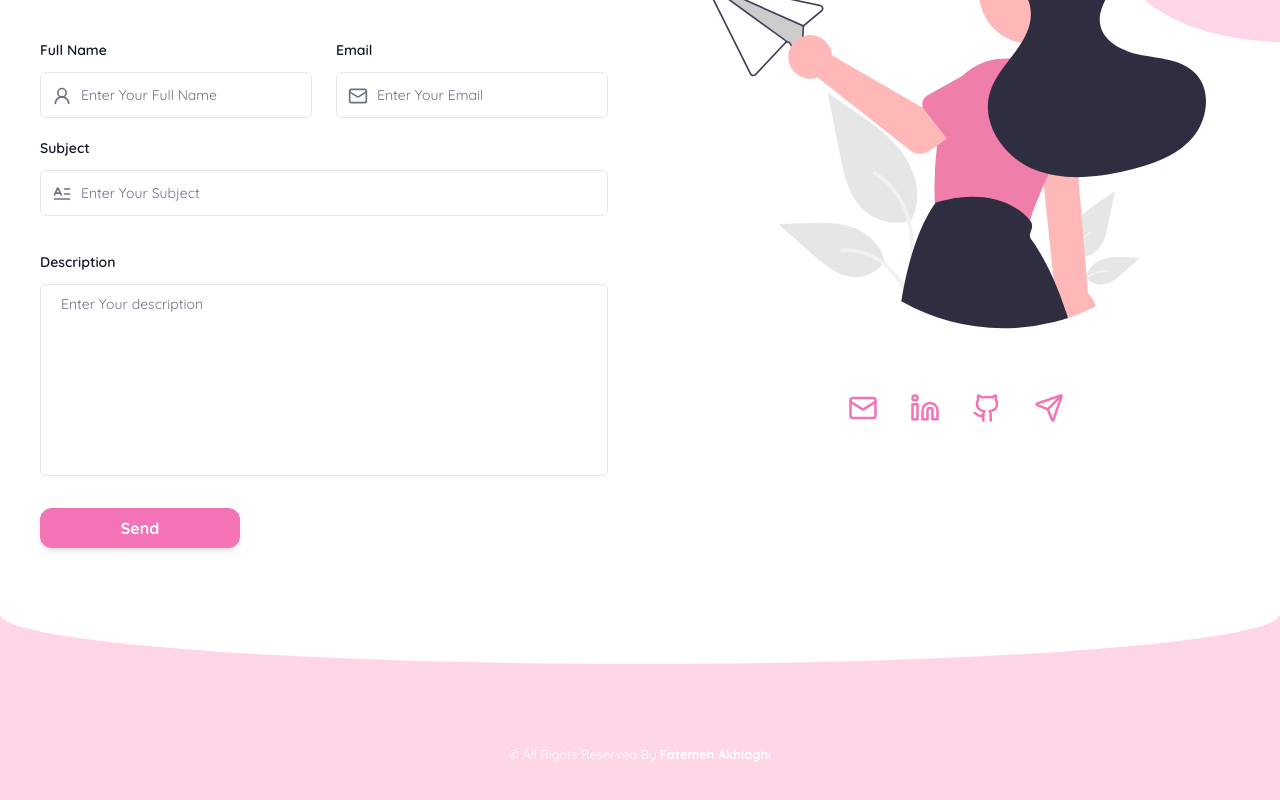
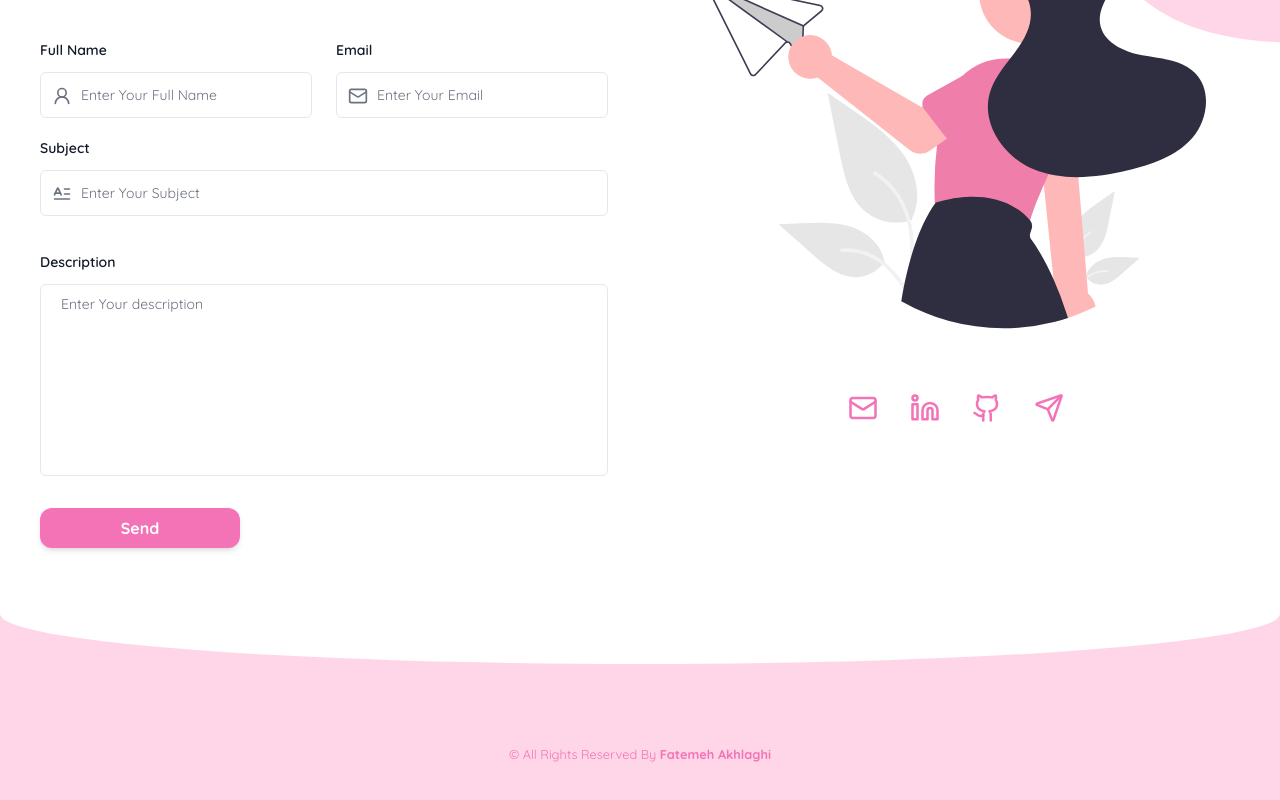
Before and after one commit to FtADev/Portfolio, a Next.js app: page / in a window 1280 px wide. Shown: the part 2990-3790 px from the top of the page. Built offline with nearby package versions, Linux system fonts and the light colour scheme.

Commit message:
Update footer.tsx

```diff
--- a/app/sections/footer.tsx
+++ b/app/sections/footer.tsx
@@ -4,7 +4,7 @@ const FooterSection = () => {
     <section className="relative w-full bg-[#FFD6E8]">
       <div className="absolute top-0 bg-white h-[100px] w-full rounded-b-[100%] z-50"></div>
       <div className="absolute top-[50px] h-[200px] w-full  bg-gradient-to-b bg-[#FFD6E8] z-0">
-        <div className="mt-[130px] text-center text-sm text-white [font-size:_clamp(0.8rem,1vw,2rem)]">
+        <div className="mt-[130px] text-center text-sm text-bgPink [font-size:_clamp(0.8rem,1vw,2rem)]">
           © All Rights Reserved By{" "}
           <span className="font-bold">Fatemeh Akhlaghi</span>
         </div>
```
